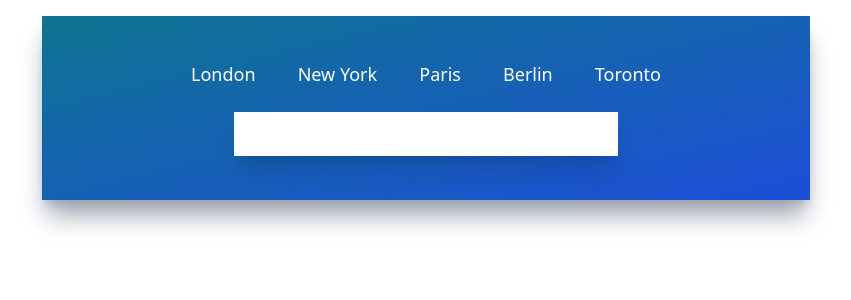
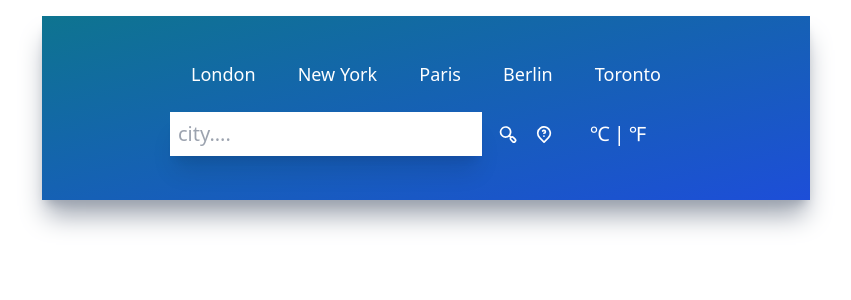
Before and after one commit to HMP1993/weather-app, a React (Create React App) app: page / in a window 1280 px wide. Shown: the top 300 px of the page, without its empty margins (214-1065 px from the left). Built offline with nearby package versions, Linux system fonts and the light colour scheme.

Commit message:
input bar completed

```diff
--- a/src/components/Input.js
+++ b/src/components/Input.js
@@ -1,14 +1,35 @@
 import React from "react";
 import { UilSearchAlt, UilMapMarkerQuestion } from "@iconscout/react-unicons";
 
-
 function Input() {
   return (
-  <div className=" flex flex-row justify-center my-6">
-    <div className=" flex flex-row w-3/4 items-center justify-center space-x-4">
-        <input type="text" className=" text-xl font-light p-2 w-full shadow-xl focus:outline-none"/>
+    <div className=" flex flex-row justify-center my-6">
+      <div className=" flex flex-row w-3/4 items-center justify-center space-x-4">
+        <input
+          type="text"
+          placeholder="City...."
+          className=" text-xl font-light p-2 w-full shadow-xl focus:outline-none capitalize placeholder:lowercase"
+        />
+        <UilSearchAlt
+          size={25}
+          className="text-white cursor-pointer ease-out hover:scale-125"
+        />
+        <UilMapMarkerQuestion
+          size={25}
+          className="text-white cursor-pointer ease-out hover:scale-125"
+        />
+      </div>
+      <div className=" flex flex-row w-1/4 items-center justify-center">
+        <button name="metric" className=" text-xl text-white font-light">
+          ℃
+        </button>
+        <p className=" text-white text-xl mx-1">|</p>
+        <button name="imperial" className=" text-xl text-white font-light">
+          ℉
+        </button>
+      </div>
     </div>
-  </div>);
+  );
 }
 
 export default Input;
--- /dev/null
+++ b/src/components/TimeAndLocation.js
@@ -0,0 +1,7 @@
+import React from "react";
+
+function TimeAndLocation() {
+  return <div>TimeAndLocation</div>;
+}
+
+export default TimeAndLocation;
```
